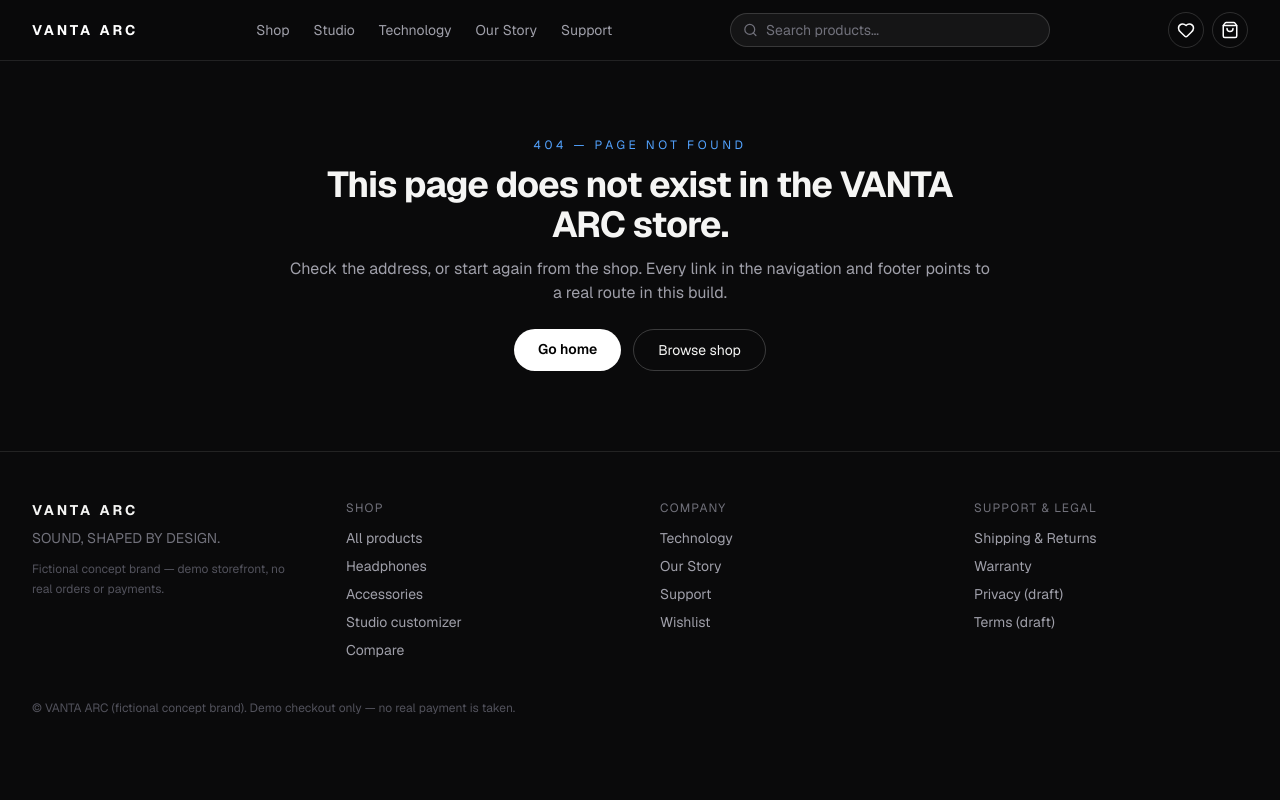
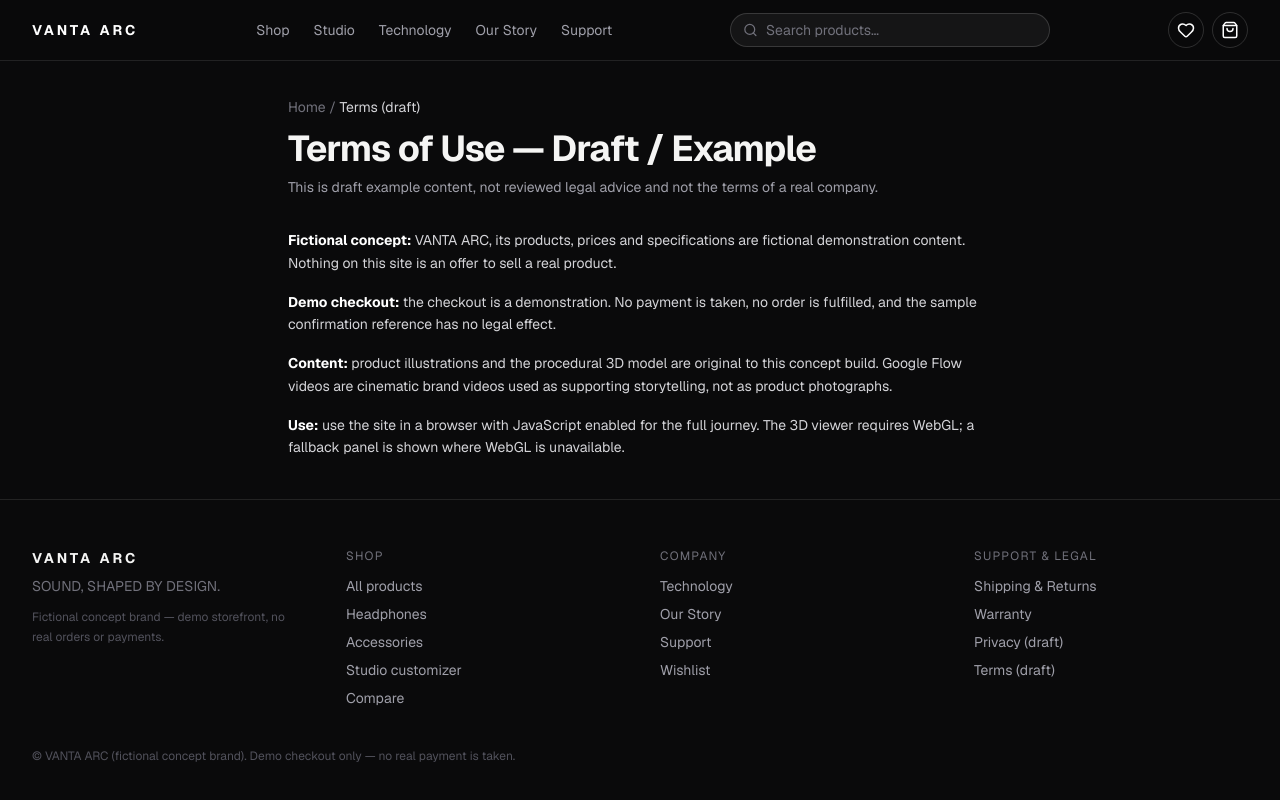
Before and after one commit to zenkaizenith-maker/3d-motion-website, a Next.js app: page /terms in a window 1280 px wide. Before the commit this address had no page. Shown: the top 800 px of the page. Built offline with nearby package versions, Linux system fonts and the light colour scheme.

Commit message:
VANTA ARC Batch B: add terms draft page

```diff
--- /dev/null
+++ b/app/terms/page.tsx
@@ -0,0 +1,19 @@
+import Link from "next/link";
+
+export default function TermsPage() {
+  return (
+    <div className="mx-auto max-w-3xl px-5 py-10 sm:px-8">
+      <nav aria-label="Breadcrumb" className="text-sm text-zinc-500">
+        <Link href="/" className="hover:text-white">Home</Link> / <span className="text-zinc-300">Terms (draft)</span>
+      </nav>
+      <h1 className="mt-3 text-4xl font-bold tracking-tight">Terms of Use — Draft / Example</h1>
+      <p className="mt-2 text-sm text-zinc-400">This is draft example content, not reviewed legal advice and not the terms of a real company.</p>
+      <section className="mt-8 space-y-4 text-zinc-300 leading-relaxed text-sm">
+        <p><strong className="text-white">Fictional concept:</strong> VANTA ARC, its products, prices and specifications are fictional demonstration content. Nothing on this site is an offer to sell a real product.</p>
+        <p><strong className="text-white">Demo checkout:</strong> the checkout is a demonstration. No payment is taken, no order is fulfilled, and the sample confirmation reference has no legal effect.</p>
+        <p><strong className="text-white">Content:</strong> product illustrations and the procedural 3D model are original to this concept build. Google Flow videos are cinematic brand videos used as supporting storytelling, not as product photographs.</p>
+        <p><strong className="text-white">Use:</strong> use the site in a browser with JavaScript enabled for the full journey. The 3D viewer requires WebGL; a fallback panel is shown where WebGL is unavailable.</p>
+      </section>
+    </div>
+  );
+}
```
